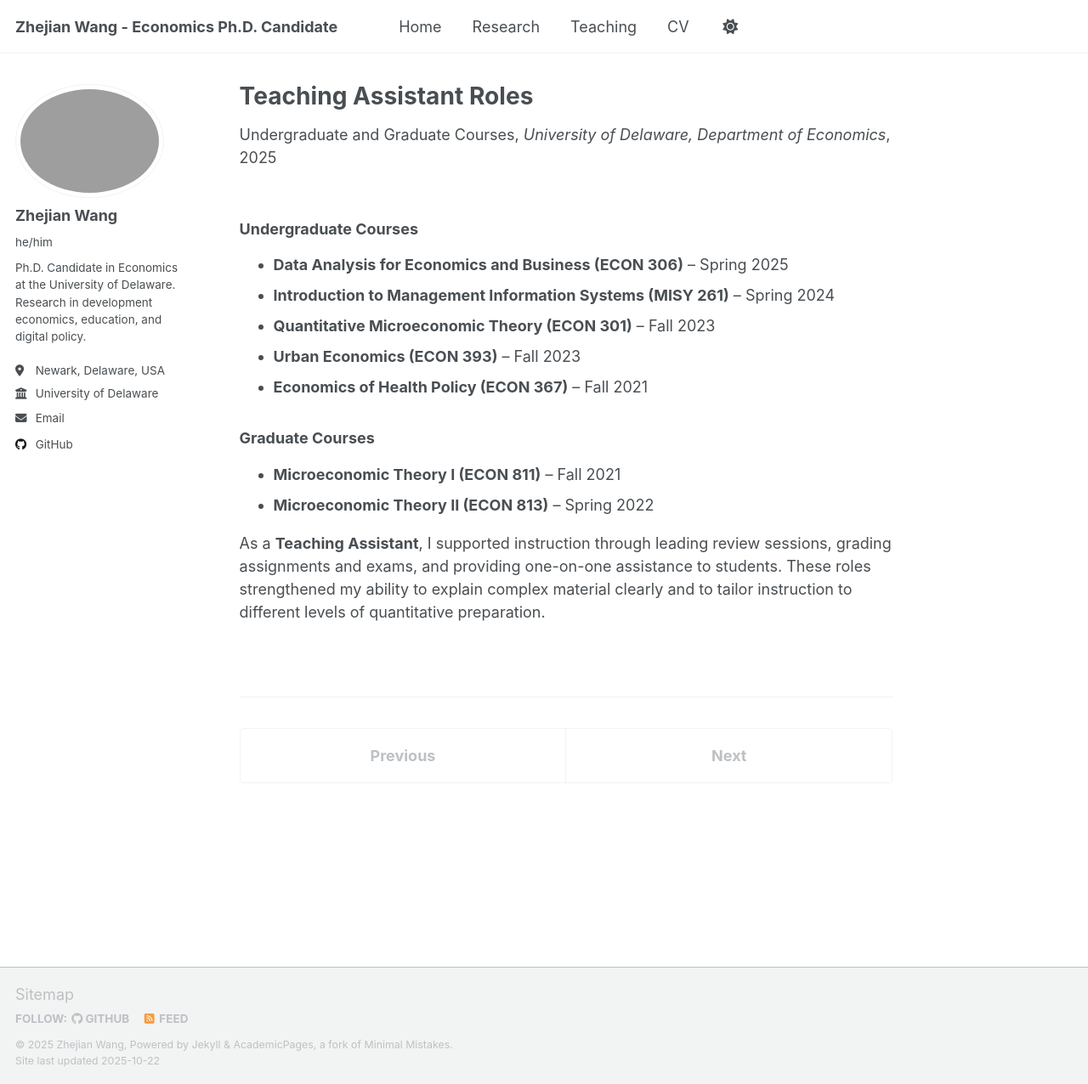
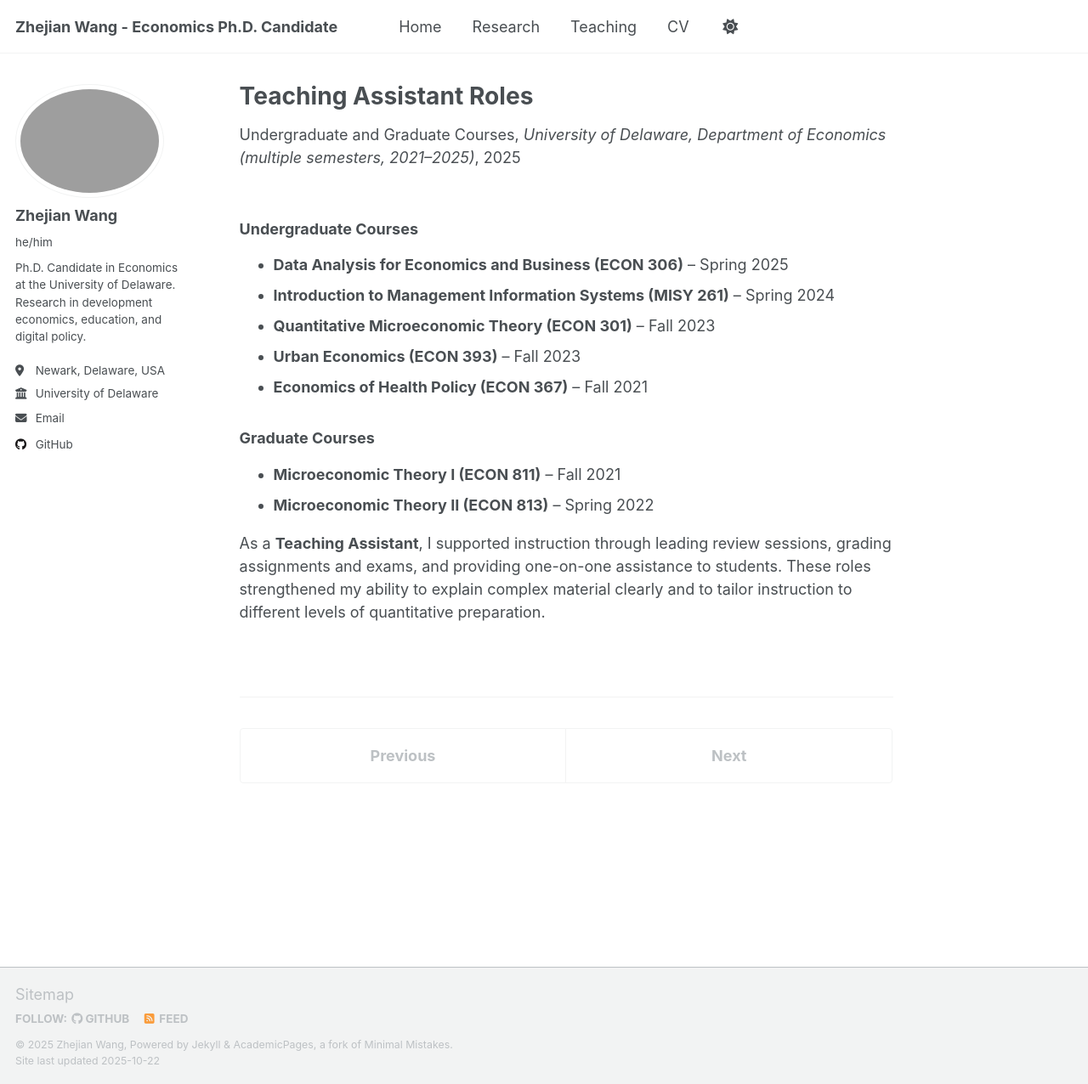
Before and after one commit to zhejianw/zhejianw.github.io, a Jekyll site: the page built from _teaching/ta-roles.md, in a window 1280 px wide and 1276 px high. Shown: the whole window at 85% size. Built offline with Jekyll 4.4.1, drawn with Linux system fonts in a browser that asks for light colours; a script that is not in the unit is left out.

Commit message:
Update ta-roles.md

```diff
--- a/_teaching/ta-roles.md
+++ b/_teaching/ta-roles.md
@@ -3,7 +3,8 @@
 collection: teaching
 type: "Undergraduate and Graduate Courses"
 permalink: /teaching/ta-roles
-venue: "University of Delaware, Department of Economics"
+venue: "University of Delaware, Department of Economics (multiple semesters, 2021–2025)"
+date: 2025-01-02
 location: "Newark, Delaware, USA"
 ---
 
```
